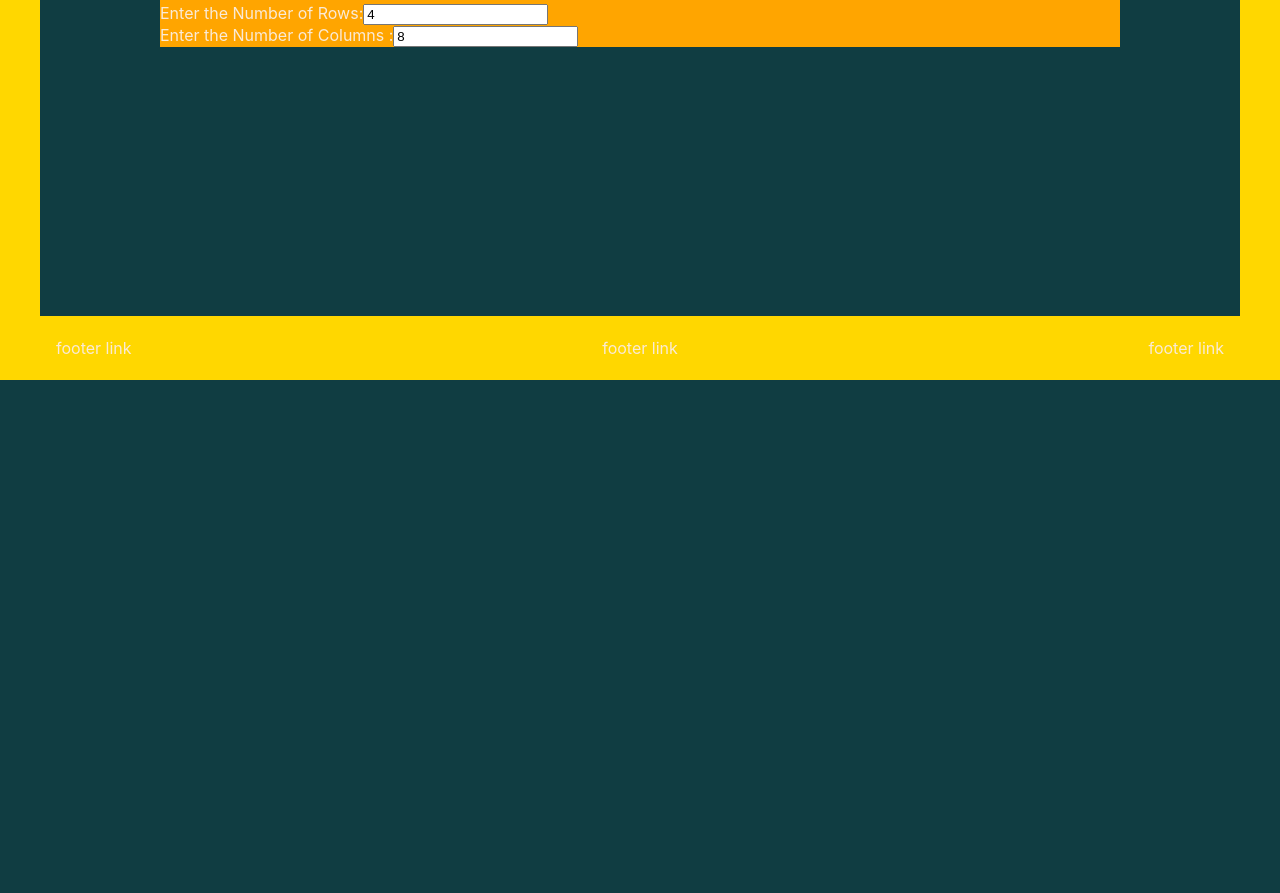
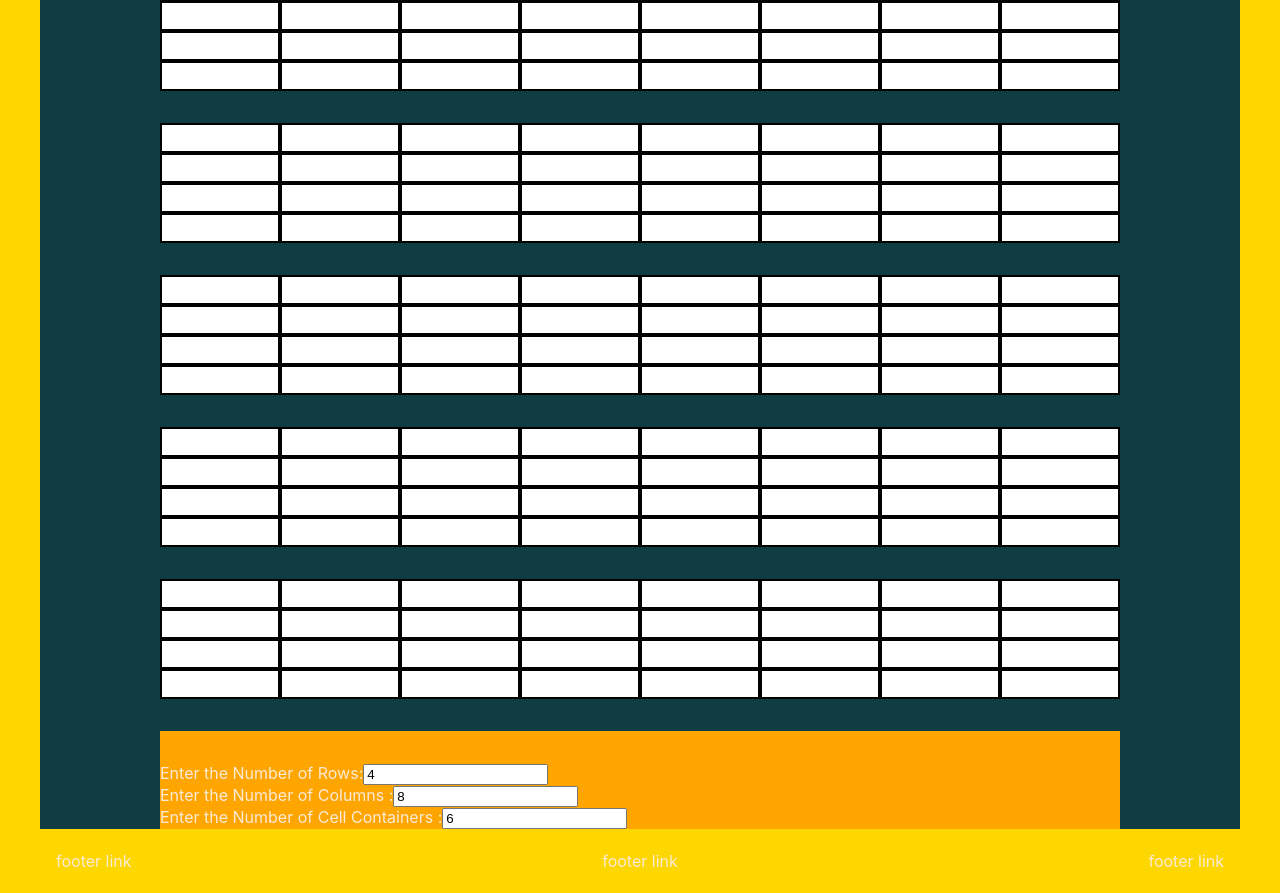
Before and after one commit to andentx/tab-lab, a Next.js app: page /array1212 in a window 1280 px wide. Shown: the part 420-1313 px from the top of the page. Before the commit the page ends 800 px from the top, so only its background shows below. Built offline with nearby package versions, Linux system fonts and the light colour scheme.

Commit message:
Number of cell containers is working

```diff
--- a/components/Array1212Cell.js
+++ b/components/Array1212Cell.js
@@ -27,17 +27,22 @@ const FormSection = styled.div`
 `;
 
 function Array1212() {
-  const [cellHeight, setCellHeight] = useState(25);
-  const [cellWidth, setCellWidth] = useState(12.5);
+  const [cellHeight, setCellHeight] = useState();
+  const [cellWidth, setCellWidth] = useState();
   const [numberOfRows, setNumberOfRows] = useState(4);
   const [numberOfColumns, setNumberOfColumns] = useState(8);
+  const [numberOfCellContainers, setNumberOfCellContainers] = useState(6);
   const [arrayOfCellsInState, setArrayOfCellsInState] = useState([]);
+  const [arrayOfCellContainersInState, setArrayOfCellContainersInState] = useState([]);
 
   function handleNumberOfRowsChange(event) {
     setNumberOfRows(event.target.value);
   }
   function handleNumberOfColumnsChange(event) {
     setNumberOfColumns(event.target.value);
+  }
+  function handleNumberOfCellContainersChange(event) {
+    setNumberOfCellContainers(event.target.value);
   }
 
   useEffect(() => {
@@ -62,6 +67,23 @@ function Array1212() {
     }
   }, [numberOfRows, numberOfColumns]);
 
+  useEffect(() => {
+    createArrayOfCellContainers(numberOfCellContainers);
+
+    function createArrayOfCellContainers(number) {
+      setNumberOfCellContainers(number);
+      let numberOfCellContainersThatShouldBeCreated = number;
+
+      let newArrayOfCellContainers = [];
+
+      for (var i = 0; i < numberOfCellContainersThatShouldBeCreated; i++) {
+        newArrayOfCellContainers.push({ label: i, value: i, key: i });
+      }
+
+      setArrayOfCellContainersInState(newArrayOfCellContainers);
+    }
+  }, [numberOfCellContainers]);
+
   let allCellsRendered = arrayOfCellsInState.map((cell) => (
     <Cell
       className='classsss'
@@ -76,9 +98,16 @@ function Array1212() {
     </Cell>
   ));
 
+  let allCellContainersRendered = arrayOfCellContainersInState.map((cellContainer) => (
+    <CellsContainer className='cellContainer' key={cellContainer.key} id={cellContainer['key']}>
+      {allCellsRendered}
+    </CellsContainer>
+  ));
+
   return (
     <>
-      <CellsContainer>{allCellsRendered}</CellsContainer>
+      {allCellContainersRendered}
+
       <FormSection>
         <form>
           <label>
@@ -90,6 +119,11 @@ function Array1212() {
             Enter the Number of Columns :
             <input type='number' value={numberOfColumns} onChange={handleNumberOfColumnsChange} />
           </label>
+          <br />
+          <label>
+            Enter the Number of Cell Containers :
+            <input type='number' value={numberOfCellContainers} onChange={handleNumberOfCellContainersChange} />
+          </label>
         </form>
       </FormSection>
     </>
```
